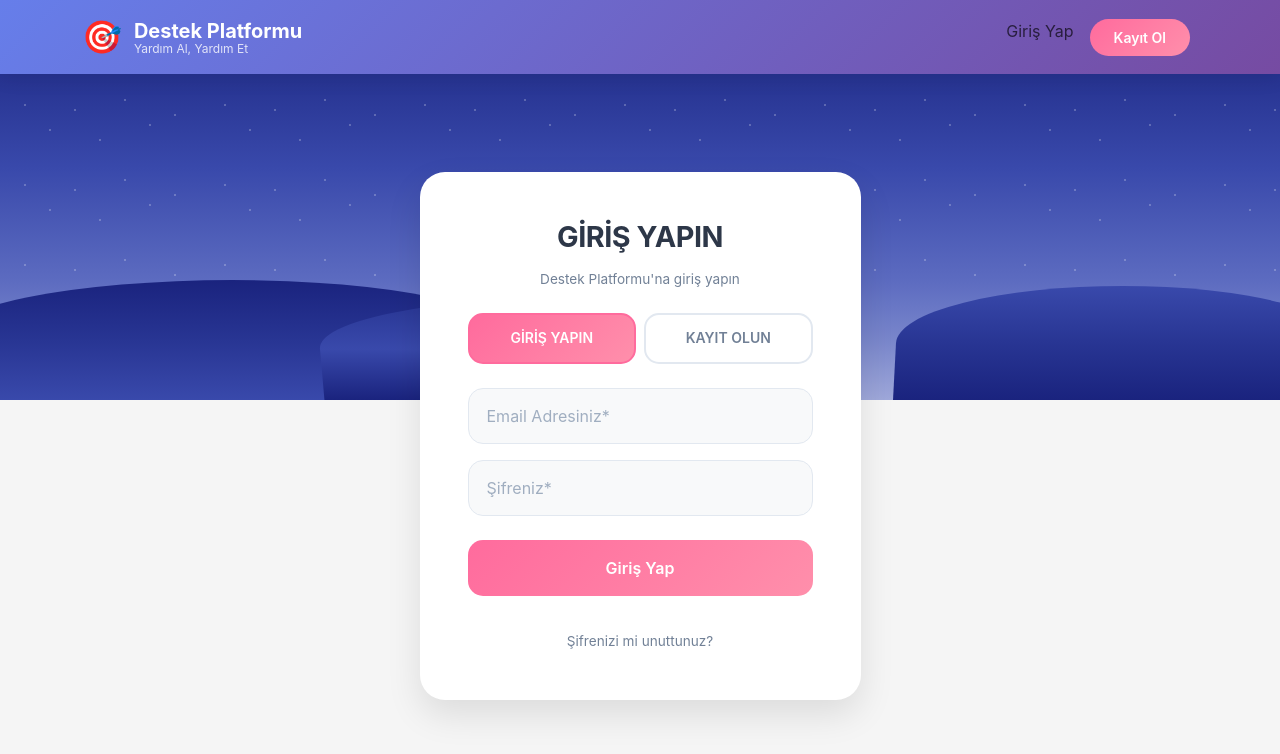
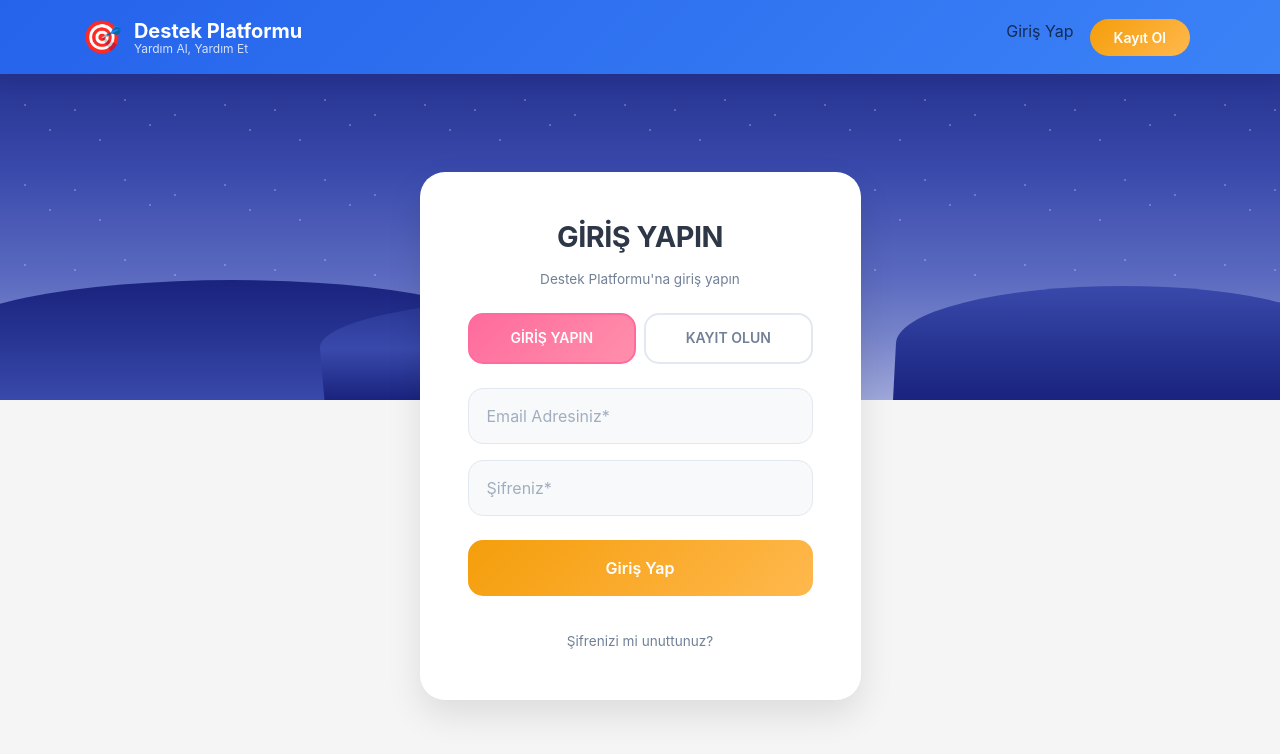
Before and after one commit to bunyaminyusufoglu/destek-platformu, a React (Create React App) app in the folder frontend/: page /login in a window 1280 px wide. Shown: the top 754 px of the page. Built offline with nearby package versions, Linux system fonts and the light colour scheme; no server answers.

Commit message:
Proje tasarımındaki renkler değiştirilip daha kullanışlı hale getirildi.

```diff
--- a/frontend/src/components/shared/Messages.js
+++ b/frontend/src/components/shared/Messages.js
@@ -1,8 +1,10 @@
 import React, { useCallback, useEffect, useMemo, useRef, useState } from 'react';
 import { Row, Col, ListGroup, Form, Button, Badge, Spinner } from 'react-bootstrap';
 import { messageAPI } from '../../services/api';
+import { useAuth } from '../../contexts/AuthContext';
 
 const Messages = () => {
+  const { user } = useAuth();
   const [conversations, setConversations] = useState([]);
   const [selectedConversationId, setSelectedConversationId] = useState(null);
   const [messages, setMessages] = useState([]);
@@ -12,6 +14,14 @@ const Messages = () => {
   const [newMessage, setNewMessage] = useState('');
 
   const chatEndRef = useRef(null);
+
+  const isMessageMine = useCallback((msg) => {
+    if (!msg) return false;
+    if (typeof msg.isMine === 'boolean') return msg.isMine;
+    const myId = user?._id || user?.id;
+    const senderId = msg.sender?._id || msg.senderId || msg.userId;
+    return myId && senderId && String(myId) === String(senderId);
+  }, [user]);
 
   const selectedConversation = useMemo(
     () => conversations.find(c => c._id === selectedConversationId) || null,
@@ -47,6 +57,8 @@ const Messages = () => {
       setLoadingMessages(true);
       const data = await messageAPI.getConversation(conversationId, 1, 100);
       setMessages(Array.isArray(data) ? data : data?.messages || []);
+      // Okundu işaretle (sessizce)
+      try { await messageAPI.markAllAsRead(conversationId); } catch (_) {}
     } catch (err) {
       console.error('Mesajlar yüklenemedi:', err);
     } finally {
@@ -84,8 +96,17 @@ const Messages = () => {
     loadMessages(selectedConversationId);
   }, [selectedConversationId, loadMessages]);
 
+  // Lightweight polling for new messages
+  useEffect(() => {
+    if (!selectedConversationId) return;
+    const interval = setInterval(() => {
+      loadMessages(selectedConversationId);
+    }, 5000);
+    return () => clearInterval(interval);
+  }, [selectedConversationId, loadMessages]);
+
   return (
-    <div className="container-fluid main-content">
+    <div className="container-fluid mt-5">
       <Row>
         <Col lg={4} className="mb-3">
           <div className="card shadow-sm h-100">
@@ -108,7 +129,7 @@ const Messages = () => {
                   >
                     <div>
                       <div className="fw-semibold">{conv.title || conv.subject || 'Sohbet'}</div>
-                      <div className="small text-muted">{conv.lastMessage?.content?.slice(0, 48) || 'Henüz mesaj yok'}</div>
+                      <div className="small text-muted">{conv.lastMessage?.content ? String(conv.lastMessage.content).slice(0, 48) : 'Henüz mesaj yok'}</div>
                     </div>
                     {conv.unreadCount > 0 && (
                       <Badge bg="primary" pill>{conv.unreadCount}</Badge>
@@ -130,11 +151,11 @@ const Messages = () => {
                 <div className="text-muted">Bu konuşmada mesaj yok.</div>
               )}
               {messages.map((msg) => (
-                <div key={msg._id} className={`d-flex mb-3 ${msg.isMine ? 'justify-content-end' : 'justify-content-start'}`}>
-                  <div className={`p-2 rounded ${msg.isMine ? 'bg-primary text-white' : 'bg-light'}`} style={{ maxWidth: '75%' }}>
-                    <div className="mb-1" style={{ whiteSpace: 'pre-wrap' }}>{msg.content}</div>
+                <div key={msg._id || msg.id} className={`d-flex mb-3 ${isMessageMine(msg) ? 'justify-content-end' : 'justify-content-start'}`}>
+                  <div className={`p-2 rounded ${isMessageMine(msg) ? 'bg-primary text-white' : 'bg-light'}`} style={{ maxWidth: '75%' }}>
+                    <div className="mb-1" style={{ whiteSpace: 'pre-wrap' }}>{String(msg.content || '')}</div>
                     <div className="small text-muted" style={{ opacity: 0.8 }}>
-                      {new Date(msg.createdAt).toLocaleString()}
+                      {msg.createdAt ? new Date(msg.createdAt).toLocaleString() : ''}
                     </div>
                   </div>
                 </div>
@@ -149,7 +170,7 @@ const Messages = () => {
                   value={newMessage}
                   onChange={(e) => setNewMessage(e.target.value)}
                 />
-                <Button type="submit" disabled={sending || !selectedConversationId}>
+                <Button type="submit" disabled={sending || !selectedConversationId || !newMessage.trim()}>
                   {sending ? 'Gönderiliyor...' : 'Gönder'}
                 </Button>
               </Form>
--- a/frontend/src/index.css
+++ b/frontend/src/index.css
@@ -7,6 +7,25 @@ body {
   -webkit-font-smoothing: antialiased;
   -moz-osx-font-smoothing: grayscale;
   scroll-behavior: smooth;
+}
+
+/* Theme Colors */
+:root {
+  /* Refined theme palette */
+  --color-primary: #2563EB; /* Mavi - daha dengeli */
+  --color-primary-alt: #3B82F6; /* Açık ton */
+  --color-gray: #6B7280; /* Gri - modern */
+  --color-white: #FFFFFF; /* Beyaz */
+  --color-accent: #F59E0B; /* Turuncu - warm amber */
+  --color-accent-alt: #FFB84D; /* Açık turuncu */
+  --color-success: #22C55E; /* Yeşil - canlı */
+  --color-success-alt: #34D399; /* Açık yeşil */
+
+  /* Bootstrap variable overrides (where applicable) */
+  --bs-primary: var(--color-primary);
+  --bs-success: var(--color-success);
+  --bs-body-bg: #f8f9fa;
+  --bs-body-color: #212529;
 }
 
 /* Input caret color */
@@ -163,7 +182,7 @@ code {
 
 /* Modern Button */
 .modern-btn {
-  background: linear-gradient(135deg, #ff6b9d 0%, #ff8fab 100%);
+  background: linear-gradient(135deg, var(--color-accent) 0%, var(--color-accent-alt) 100%);
   border: none;
   border-radius: 15px;
   color: white;
@@ -174,9 +193,9 @@ code {
 }
 
 .modern-btn:hover {
-  background: linear-gradient(135deg, #ff8fab 0%, #ff6b9d 100%);
+  background: linear-gradient(135deg, var(--color-accent-alt) 0%, var(--color-accent) 100%);
   transform: translateY(-1px);
-  box-shadow: 0 4px 12px rgba(255, 107, 157, 0.3);
+  box-shadow: 0 4px 12px rgba(245, 158, 11, 0.3);
 }
 
 /* Modern Toggle Buttons */
@@ -230,7 +249,7 @@ code {
 /* Auth Pages Animations */
 .auth-container {
   min-height: 100vh;
-  background: linear-gradient(135deg, #667eea 0%, #764ba2 100%);
+  background: linear-gradient(135deg, var(--color-primary) 0%, var(--color-primary-alt) 100%);
   position: relative;
   overflow: hidden;
 }
@@ -299,15 +318,15 @@ code {
 }
 
 .auth-input:focus {
-  border-color: #667eea;
-  box-shadow: 0 0 0 0.2rem rgba(102, 126, 234, 0.25);
+  border-color: var(--color-primary);
+  box-shadow: 0 0 0 0.2rem rgba(37, 99, 235, 0.25);
   background: white;
   transform: translateY(-2px);
   caret-color: #000000;
 }
 
 .auth-btn {
-  background: linear-gradient(135deg, #667eea 0%, #764ba2 100%);
+  background: linear-gradient(135deg, var(--color-primary) 0%, var(--color-primary-alt) 100%);
   border: none;
   border-radius: 12px;
   padding: 12px 24px;
@@ -342,7 +361,7 @@ code {
 }
 
 .auth-link {
-  color: #667eea;
+  color: var(--color-primary);
   text-decoration: none;
   font-weight: 500;
   transition: all 0.3s ease;
@@ -356,7 +375,7 @@ code {
   left: 0;
   width: 0;
   height: 2px;
-  background: #667eea;
+  background: var(--color-primary);
   transition: width 0.3s ease;
 }
 
@@ -365,7 +384,7 @@ code {
 }
 
 .auth-link:hover {
-  color: #5a67d8;
+  color: var(--color-primary-alt);
   text-decoration: none;
 }
 
@@ -422,7 +441,7 @@ code {
 /* Dashboard Styles */
 .dashboard-container {
   min-height: 100vh;
-  background: linear-gradient(135deg, #f5f7fa 0%, #4464bd 100%);
+  background: linear-gradient(135deg, #f8fafc 0%, #eef2f7 100%);
 }
 
 .dashboard-container .card {
@@ -472,7 +491,7 @@ code {
 /* My Requests Styles */
 .my-requests {
   min-height: 100vh;
-  background: linear-gradient(135deg, #f5f7fa 0%, #4464bd 100%);
+  background: linear-gradient(135deg, #f8fafc 0%, #eef2f7 100%);
 }
 
 /* Stats Cards Animation */
@@ -505,7 +524,7 @@ code {
 
 /* Main Header Styles */
 .main-header {
-  background: linear-gradient(135deg, #667eea 0%, #764ba2 100%);
+  background: linear-gradient(135deg, var(--color-primary) 0%, var(--color-primary-alt) 100%);
   box-shadow: 0 2px 20px rgba(0, 0, 0, 0.1);
   position: fixed;
   top: 0;
@@ -554,7 +573,7 @@ code {
 }
 
 .register-btn {
-  background: linear-gradient(135deg, #ff6b9d 0%, #ff8fab 100%);
+  background: linear-gradient(135deg, var(--color-accent) 0%, var(--color-accent-alt) 100%);
   border: none;
   border-radius: 20px;
   padding: 0.5rem 1.5rem;
@@ -563,9 +582,9 @@ code {
 }
 
 .register-btn:hover {
-  background: linear-gradient(135deg, #ff8fab 0%, #ff6b9d 100%);
+  background: linear-gradient(135deg, var(--color-accent-alt) 0%, var(--color-accent) 100%);
   transform: translateY(-2px);
-  box-shadow: 0 5px 15px rgba(255, 107, 157, 0.4);
+  box-shadow: 0 5px 15px rgba(245, 158, 11, 0.4);
 }
 
 
@@ -576,7 +595,7 @@ code {
   left: 0;
   width: 280px;
   height: 100vh;
-  background: linear-gradient(135deg, #667eea 0%, #764ba2 100%);
+  background: linear-gradient(135deg, var(--color-primary) 0%, var(--color-primary-alt) 100%);
   box-shadow: 2px 0 20px rgba(0, 0, 0, 0.1);
   z-index: 1000;
   display: flex;
@@ -738,7 +757,7 @@ code {
   top: 0;
   left: 0;
   right: 0;
-  background: linear-gradient(135deg, #667eea 0%, #764ba2 100%);
+  background: linear-gradient(135deg, var(--color-primary) 0%, var(--color-primary-alt) 100%);
   box-shadow: 0 2px 20px rgba(0, 0, 0, 0.1);
   z-index: 1000;
   padding: 0.75rem 0;
@@ -771,7 +790,7 @@ code {
 }
 
 .mobile-sidebar-offcanvas .offcanvas-header {
-  background: linear-gradient(135deg, #667eea 0%, #764ba2 100%);
+  background: linear-gradient(135deg, var(--color-primary) 0%, var(--color-primary-alt) 100%);
   color: white;
 }
 
```
